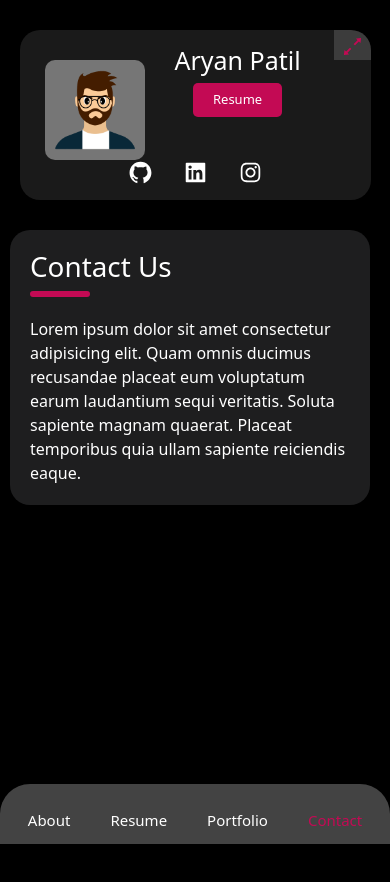
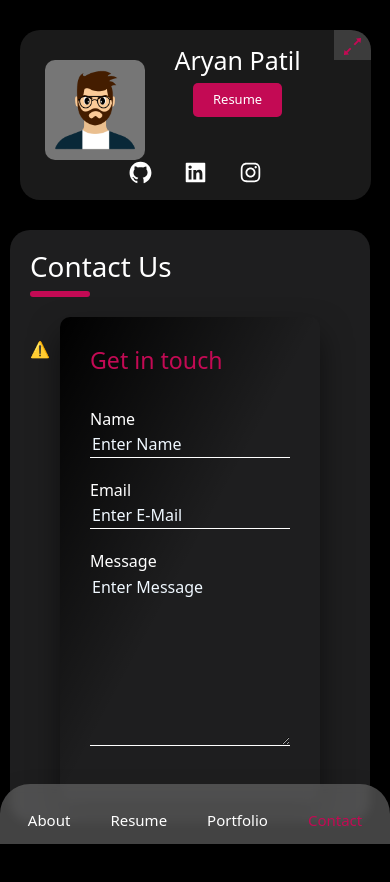
Before and after one commit to Aryan-Patil/Portfolio, a React (Create React App) app: page /Contact in a window 390 px wide. Shown: the top 882 px of the page. Before the commit the page ends 844 px from the top, so only its background shows below. Built offline with nearby package versions, Linux system fonts and the light colour scheme; no server answers.

Commit message:
Contact us section completed and bootstrap script add

```diff
--- a/package.json
+++ b/package.json
@@ -3,6 +3,7 @@
   "version": "0.1.0",
   "private": true,
   "dependencies": {
+    "@lottiefiles/react-lottie-player": "^3.5.0",
     "@testing-library/jest-dom": "^5.16.5",
     "@testing-library/react": "^13.4.0",
     "@testing-library/user-event": "^13.5.0",
--- a/public/index.html
+++ b/public/index.html
@@ -41,6 +41,7 @@
       To create a production bundle, use `npm run build` or `yarn build`.
     -->
     <script src="https://cdn.jsdelivr.net/npm/bootstrap@5.2.3/dist/js/bootstrap.bundle.min.js" integrity="sha384-kenU1KFdBIe4zVF0s0G1M5b4hcpxyD9F7jL+jjXkk+Q2h455rYXK/7HAuoJl+0I4" crossorigin="anonymous"></script>
-
+    <script src="https://smtpjs.com/v3/smtp.js">
+    </script>
   </body>
 </html>
--- a/src/Components/Contact.js
+++ b/src/Components/Contact.js
@@ -1,14 +1,103 @@
-import React from 'react'
+import React, { useState } from 'react'
 import Header from './Header'
+import { Player } from '@lottiefiles/react-lottie-player';
+import "./Css/Contact.css"
 
 export default function Contact() {
+
+  const [email, setEmail] = useState("")
+  const [msg1, setmsg1] = useState(false)
+  const [msg2, setmsg2] = useState(false)
+  const [msg3, setmsg3] = useState(false)
+  const [name, setname] = useState("")
+  const [content, setcontent] = useState("")
+
+
+
+  const emailValidation = (e) => {
+    var pattern = /^[^ ]+@[^ ]+\.[a-z]{2,3}$/
+    var emailValue = e.target.value
+    setEmail(emailValue)
+    if (email.match(pattern)) {
+      setmsg1(true);
+    } else {
+      setmsg1(false);
+    }
+  }
+  const nameVad = (e) => {
+    var namevalue = e.target.value
+    setname(namevalue)
+    if (name.length > 0) {
+      setmsg2(true)
+    }
+    else {
+      setmsg2(false)
+    }
+  }
+
+  const bodyVad = (e) => {
+    var bodyvalue = e.target.value
+    setcontent(bodyvalue)
+    if (content.length > 0) {
+      setmsg3(true)
+    }
+    else {
+      setmsg3(false)
+    }
+  }
   return (
     <div>
-        <Header />
-        <h1 className="heading-name">Contact Us</h1>
-        <div className="heading-underline"></div>
-        <div className="fake">Lorem ipsum dolor sit amet consectetur adipisicing elit. Quam omnis ducimus recusandae placeat eum voluptatum earum laudantium sequi veritatis. Soluta sapiente magnam quaerat. Placeat temporibus quia ullam sapiente reiciendis eaque.</div>
+      <Header />
+      <h1 className="heading-name">Contact Us</h1>
+      <div className="heading-underline"></div>
+      <div className="Contact-card">
+        <div className="Contact-animation">
+          <Player className='Animation'
+            autoplay
+            loop
+            src="https://assets6.lottiefiles.com/packages/lf20_t1yo4z4b.json"
+          />
 
         </div>
-)
+        <form className="Contact-body" action='https://formspree.io/f/mvonpyaq' method='POST'>
+          <h3>Get in touch</h3><br />
+          <div className="Contact-name contact-body-info">
+            <span>Name </span><br />
+            <input className={name.length == 0 ?
+              "Width-input border-white" :
+              msg2 ?
+                "Width-input border-green" :
+                "Width-input border-red"
+            }
+              onChange={nameVad} required value={name} placeholder='Enter Name' type="text" name='username' />
+          </div>
+          <div className="Contact-email contact-body-info">
+            <span>Email </span><br />
+            <input className={email.length == 0 ?
+              "Width-input border-white" :
+              msg1 ?
+                "Width-input border-green" :
+                "Width-input border-red"
+            }
+              placeholder='Enter E-Mail' required onChange={emailValidation} value={email} type="email" name="Email" id="" />
+          </div>
+          <div className="Contact-question contact-body-info">
+            <span>Message </span><br />
+            <textarea className={content.length == 0 ?
+              "Width-input border-white" :
+              msg3 ?
+                "Width-input border-green" :
+                "Width-input border-red"
+            }
+              onChange={bodyVad} value={content} required
+              placeholder='Enter Message' name="message" id="" rows="7"></textarea>
+          </div>
+          <input type="submit" className={msg1 ? msg2 ? msg3 ? "button-main button-active" :"button-disabled" :"button-disabled" : "button-disabled"} value="Submit" />
+        </form>
+      </div>
+      <div className="fake">
+        Lorem ipsum dolor sit amet consectetur adipisicing elit. Veniam consectetur rerum minus, accusantium quas commodi accusamus nobis consequatur sapiente, unde quae, corporis tempore recusandae eligendi repudiandae beatae tenetur nihil adipisci.
+      </div>
+    </div>
+  )
 }
--- /dev/null
+++ b/src/Components/Css/Contact.css
@@ -0,0 +1,121 @@
+.Contact-card {
+    display: flex;
+    background: linear-gradient(to bottom right, hsl(0, 0%, 0%) 0%, hsla(0, 0%, 25%, 0) 50%);
+    border-radius: 10px;
+    box-shadow: 0 16px 30px hsla(0, 0%, 0%, 0.5);
+    padding: 20px;
+    width: fit-content;
+    margin: auto;
+}
+
+.Animation {
+
+    width: 400px;
+    height: 400px;
+}
+
+.Contact-animation {
+    margin-left: -30px;
+    margin-bottom: -30px;
+    margin-right: 30px;
+}
+.Contact-body h3{
+    color: rgb(195, 10, 84);
+}
+.Contact-body {
+    padding: 10px;
+}
+.fake {
+    opacity: 0;
+}
+.Width-input{
+    margin-bottom: 20px;
+    border: 0 ;
+    background-color: rgba(224, 148, 148,0);
+    width: 350px;
+    color: rgb(255, 255, 255);
+}
+.Width-input:focus{
+    outline: none;
+}
+::placeholder{
+    color: aliceblue;
+}
+.contact-body-info span{
+    margin-bottom: 20px;
+}
+.border-white{
+    border-bottom: 1px white solid;
+}
+.border-red{
+    border-bottom: 1px rgb(195, 10, 84) solid;
+}
+.border-green{
+    border-bottom:1px rgb(10, 195, 32) solid;
+}
+.button-disabled{
+    display: none;
+}
+.button-active{
+    background-color: rgb(195, 10, 84);
+    color: white;
+    border: none;
+    cursor: pointer;
+}
+.button-main{
+    border-radius: 10px;
+    padding-left: 10px;
+    padding-right: 10px;
+}
+@media (max-width:1165px) {
+    .Animation {
+        width: 300px;
+    }
+}
+
+
+@media (max-width:1270px) {
+    .Width-input{
+        width: 250px;
+    }
+    }
+@media (max-width:1100px) {
+    .Animation {
+        width: 440px;
+    }
+
+    .fake {
+        display: none;
+    }
+    .Width-input{
+        width: 400px;
+    }
+}
+@media (max-width:980px) {
+    .Width-input{
+        width: 250px;
+    }
+}
+
+@media (max-width:845px) {
+    .Animation {
+        width: 300px;
+    }
+}
+
+@media (max-width:700px) {
+    .Animation {
+        display: none;
+    }
+
+}
+
+@media (max-width:390px) {
+    .Width-input{
+        width: 200px;
+    }
+    .Contact-card{
+        padding-left: 0px;
+    }
+
+}
--- a/src/Components/Css/Header.css
+++ b/src/Components/Css/Header.css
@@ -7,6 +7,7 @@
     padding-bottom: 10px;
     background-color: rgb(56, 56, 56);
     box-shadow: 0 16px 30px hsla(0, 0%, 0%, 0.25);
+    z-index: 100;
 }
 .Header-name{
     color: white;
```
Also changed, not shown: 1 other file (tests, documents, lock files or other folders).
